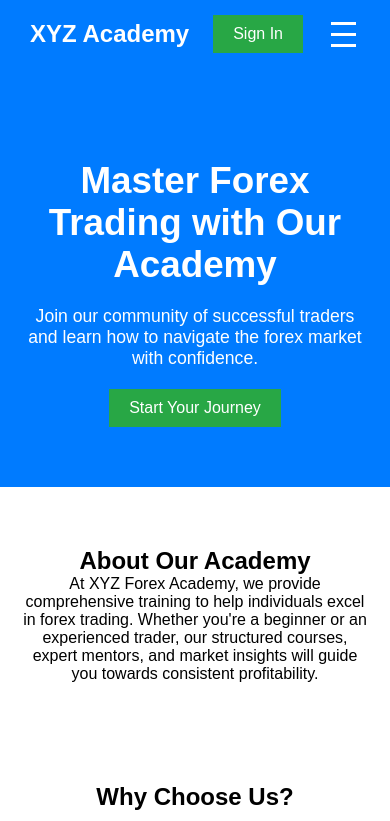
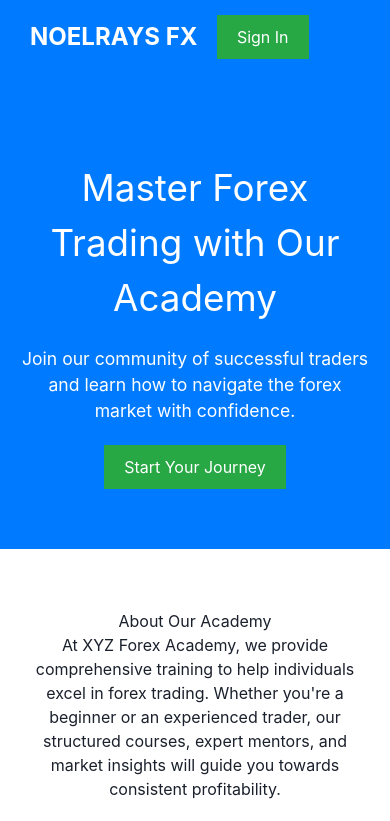
Before and after one commit to YongoDavid/FX_ac, a React (Create React App) app: page / in a window 390 px wide. Shown: the top 821 px of the page. Built offline with nearby package versions, Linux system fonts and the light colour scheme.

Commit message:
files update

```diff
--- a/package.json
+++ b/package.json
@@ -3,9 +3,13 @@
   "version": "0.1.0",
   "private": true,
   "dependencies": {
+    "@chakra-ui/react": "^2.10.2",
+    "@emotion/react": "^11.13.3",
+    "@emotion/styled": "^11.13.0",
     "@testing-library/jest-dom": "^5.17.0",
     "@testing-library/react": "^13.4.0",
     "@testing-library/user-event": "^13.5.0",
+    "framer-motion": "^11.11.9",
     "react": "^18.3.1",
     "react-dom": "^18.3.1",
     "react-scripts": "5.0.1",
--- a/src/App.js
+++ b/src/App.js
@@ -1,11 +1,15 @@
 import './App.css';
+import { ChakraProvider } from '@chakra-ui/react'
 import HomePage from './HomePage';
 
 function App() {
   return (
     <div className="App">
-      <HomePage />
+      <ChakraProvider>
+        <HomePage />
+      </ChakraProvider>
     </div>
+
   );
 }
 
--- a/src/HomePage.css
+++ b/src/HomePage.css
@@ -161,7 +161,29 @@ body {
   }
 
   .hamburger {
-    display: flex;
+    /* display: flex;
+    flex-direction: column; */
+    display: inline-block;
+    position: relative;
+    background-color: transparent;
+    width: 2rem;
+    height: 2px;
+    margin-top: 0rem;
+    transition: all 0.3s;
+    cursor: pointer;
+    &::before,
+    &::after {
+      content: "";
+      background-color: var(--white);
+      width: 2rem;
+      height: 2px;
+      display: inline-block;
+      position: absolute;
+      left: 0;
+      cursor: pointer;
+
+      transition: all 0.3s;
+    }
   }
 
   .hero h1 {
--- a/src/HomePage.js
+++ b/src/HomePage.js
@@ -1,5 +1,5 @@
 import React, { useState } from "react";
-import "./HomePage.css"; // Updated CSS file
+import "./HomePage.css";
 
 const HomePage = () => {
   const [isMenuOpen, setIsMenuOpen] = useState(false);
@@ -13,7 +13,7 @@ const HomePage = () => {
       {/* Navbar Section */}
       <nav className="navbar">
         <div className="logo">
-          <a href="#">XYZ Academy</a>
+          <a href="#">NOELRAYS FX</a>
         </div>
         <ul className={`nav-links ${isMenuOpen ? "nav-active" : ""}`}>
           <li><a href="#">Home</a></li>
--- a/src/index.js
+++ b/src/index.js
@@ -2,7 +2,6 @@ import React from 'react';
 import ReactDOM from 'react-dom/client';
 import './index.css';
 import App from './App';
-import reportWebVitals from './reportWebVitals';
 
 const root = ReactDOM.createRoot(document.getElementById('root'));
 root.render(
@@ -10,8 +9,3 @@ root.render(
     <App />
   </React.StrictMode>
 );
-
-// If you want to start measuring performance in your app, pass a function
-// to log results (for example: reportWebVitals(console.log))
-// or send to an analytics endpoint. Learn more: https://bit.ly/CRA-vitals
-reportWebVitals();
```
Also changed, not shown: 2 other files (tests, documents, lock files or other folders).
